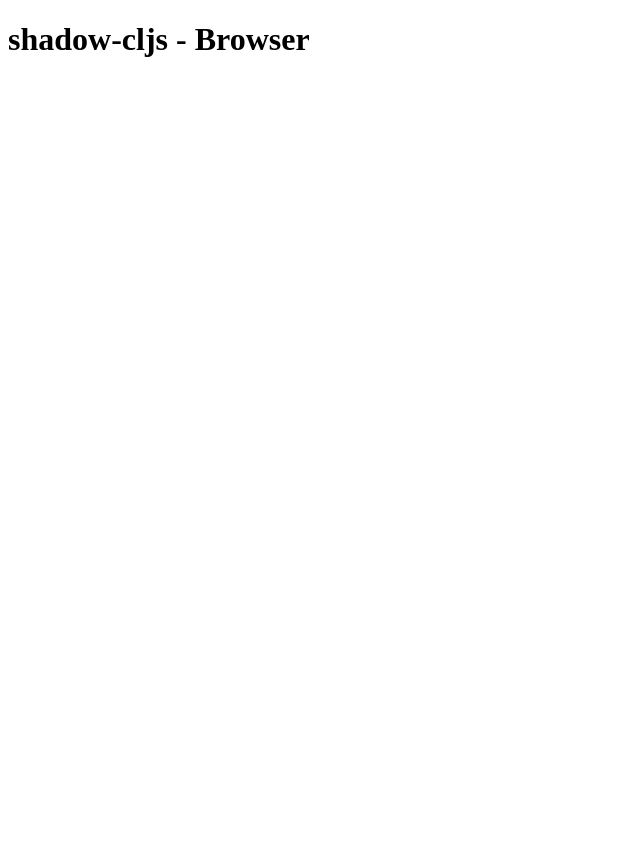
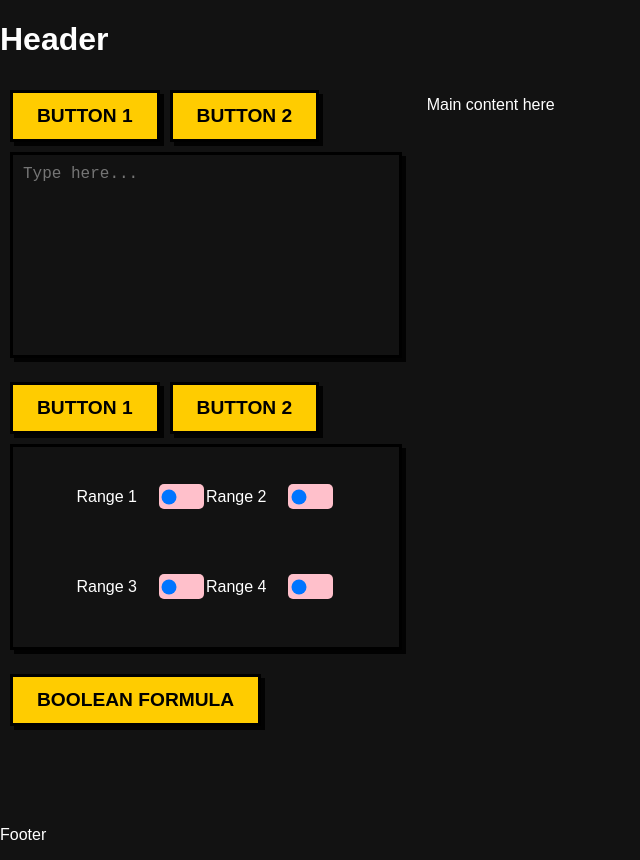
Before and after one commit to LucaPanofsky/symbolic_neural_networks, a website: page docs/index.html in a window 1280 px wide. Shown: the whole page, without its empty margins (0-640 px from the left). Before the commit the page ends 800 px from the top, so only its background shows below. Drawn offline with Linux system fonts and the light colour scheme.

Commit message:
Set up editor front end

```diff
--- a/docs/css/main.css
+++ b/docs/css/main.css
@@ -0,0 +1,151 @@
+body {
+    display: grid;
+    grid-template-rows: auto auto auto;
+    margin: 0;
+}
+
+main {
+    display: grid;
+    grid-template-columns: 1fr 2fr;
+
+}
+
+.sidebar {
+    display: grid;
+    grid-template-rows: 2fr 2fr 1fr;
+    /* First two boxes take more space */
+    height: 100%;
+}
+
+/* Styling for the Box Content with Overflow Handling */
+.neo-box-content {
+    width: 90%;
+    height: 180px;
+    background: var(--bg-color);
+    color: var(--text-color);
+    border: 3px solid black;
+    box-shadow: 4px 4px 0 var(--shadow-color);
+    padding: 10px;
+    font-size: 1rem;
+    display: flex;
+    align-items: center;
+    justify-content: center;
+
+    /* Enable vertical scrolling if content exceeds box height */
+    overflow-y: auto;
+}
+
+
+.box {
+
+    padding: 10px;
+}
+
+/* Root Variables for Dark Neo-Brutalism */
+:root {
+    --bg-color: #121212;
+    /* Dark background */
+    --primary-color: #ffcc00;
+    /* Bright accent color */
+    --secondary-color: #ff5555;
+    /* Another accent for contrast */
+    --text-color: #ffffff;
+    /* White text */
+    --shadow-color: rgba(0, 0, 0, 0.9);
+    /* Strong shadow */
+}
+
+/* Apply Background and Colors */
+body {
+    background-color: var(--bg-color);
+    color: var(--text-color);
+    font-family: Arial, sans-serif;
+    margin: 0;
+    padding: 0;
+}
+
+/* Neo-Brutalist Button */
+.neo-brutal-btn {
+    background: var(--primary-color);
+    color: black;
+    font-size: 1.2rem;
+    font-weight: bold;
+    padding: 12px 24px;
+    border: 3px solid black;
+    box-shadow: 4px 4px 0 var(--shadow-color);
+    cursor: pointer;
+    transition: transform 0.1s ease-in-out;
+    text-transform: uppercase;
+}
+
+.neo-brutal-btn:hover {
+    transform: translate(-2px, -2px);
+    box-shadow: 6px 6px 0 var(--shadow-color);
+}
+
+.neo-brutal-btn:active {
+    transform: translate(2px, 2px);
+    box-shadow: 2px 2px 0 var(--shadow-color);
+}
+
+/* Flexbox for Button Group */
+.button-group {
+    display: flex;
+    gap: 10px;
+    margin-bottom: 10px;
+}
+
+/* Neo-Brutalist Textarea */
+.neo-textarea {
+    width: 90%;
+    height: 180px;
+    background: var(--bg-color);
+    color: var(--text-color);
+    border: 3px solid black;
+    box-shadow: 4px 4px 0 var(--shadow-color);
+    padding: 10px;
+    font-size: 1rem;
+    resize: none;
+}
+
+.neo-textarea:focus {
+    outline: none;
+    box-shadow: 6px 6px 0 var(--shadow-color);
+}
+
+/* Styling for the Range Inputs */
+.range-container {
+    display: flex;
+    align-items: center;
+    gap: 10px;
+    margin-bottom: 10px;
+}
+
+.range-container label {
+    font-size: 1rem;
+    color: var(--text-color);
+    margin-right: 10px;
+}
+
+.range-container input[type="range"] {
+    width: 40px;
+    /* Adjust the width of the range slider */
+    -webkit-appearance: none;
+    appearance: none;
+    background: var(--bg-color);
+    border: none;
+    border-radius: 5px;
+    height: 25px;
+    padding-inline: 2.5px;
+    background: pink;
+}
+
+.range-container input[type="range"]:focus {
+    outline: none;
+
+}
+
+.signals {
+    display: flex;
+    flex-wrap: wrap;
+}
--- a/docs/index.html
+++ b/docs/index.html
@@ -1,5 +1,6 @@
 <!DOCTYPE html>
 <html lang="en">
+
 <head>
     <meta charset="UTF-8">
     <meta http-equiv="X-UA-Compatible" content="IE=edge">
@@ -7,10 +8,59 @@
     <link rel="stylesheet" href="/css/main.css">
     <title>Browser Starter</title>
 </head>
+
 <body>
-  <h1>shadow-cljs - Browser</h1>
-  <noscript>You need to enable JavaScript to run this app.</noscript>
-  <div id="app"></div>
+    <header>
+        <h1>Header</h1>
+    </header>
+    <main>
+        <section class="sidebar">
+            <div class="box box1">
+                <div class="button-group">
+                    <button class="neo-brutal-btn">Button 1</button>
+                    <button class="neo-brutal-btn">Button 2</button>
+                </div>
+                <textarea class="neo-textarea" placeholder="Type here..."></textarea>
+            </div>
+
+            <div class="box box2">
+                <div class="button-group">
+                    <button class="neo-brutal-btn">Button 1</button>
+                    <button class="neo-brutal-btn">Button 2</button>
+                </div>
+                <div class="neo-box-content signals">
+                    <div class="range-container">
+                        <label for="range1">Range 1</label>
+                        <input type="range" id="range1" min="0" max="1" step="1" value="0">
+                    </div>
+                    <div class="range-container">
+                        <label for="range2">Range 2</label>
+                        <input type="range" id="range2" min="0" max="1" step="1" value="0">
+                    </div>
+                    <div class="range-container">
+                        <label for="range3">Range 3</label>
+                        <input type="range" id="range3" min="0" max="1" step="1" value="0">
+                    </div>
+                    <div class="range-container">
+                        <label for="range4">Range 4</label>
+                        <input type="range" id="range4" min="0" max="1" step="1" value="0">
+                    </div>
+                </div>
+
+            </div>
+
+            <div class="box box3">
+                <button class="neo-brutal-btn">Boolean Formula</button>
+            </div>
+        </section>
+        <section class="content">
+            <p>Main content here</p>
+        </section>
+    </main>
+    <footer>
+        <p>Footer</p>
+    </footer>
     <script src="/js/main.js"></script>
 </body>
+
 </html>
```
Also changed, not shown: docs/index_dev.html (added, +2 -0 lines), 8 other files. Lines whose indentation alone changed are shown as unchanged.
